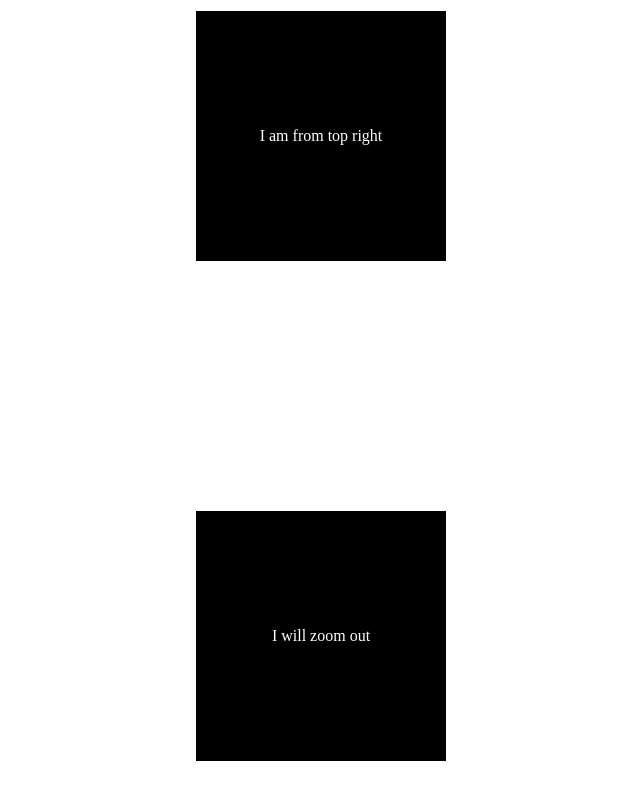
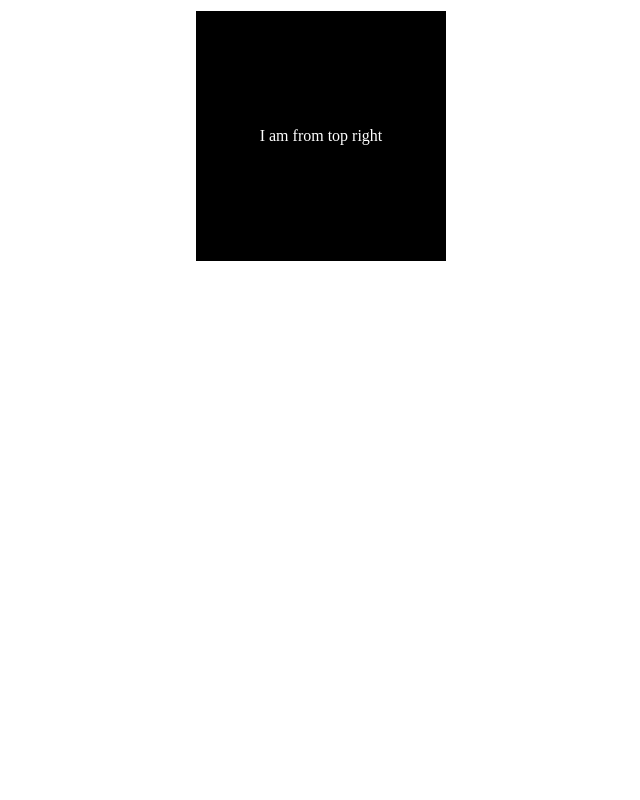
Before and after one commit to atharvamulgund/aosanimation, a plain HTML site: page index.html in a window 1280 px wide. Shown: the part 4371-5171 px from the top of the page, without its empty margins (319-959 px from the left). After the commit the page ends 4877 px from the top, so only its background shows below. Drawn offline with nearby package versions, Linux system fonts and the light colour scheme; a script that the page names is missing.

Commit message:
Update index.html

```diff
--- a/index.html
+++ b/index.html
@@ -21,7 +21,7 @@
     <div class="box" id="box7" data-aos="fade-up-left" data-aos-offest="300" data-aos-duration="1000">I am from right bottom corner</div>
     <div class="box" id="box8" data-aos="fade-down-right" data-aos-offest="300" data-aos-duration="1000">I am from top left</div>
     <div class="box" id="box9" data-aos="fade-down-left" data-aos-offest="300" data-aos-duration="1000">I am from top right</div>
-    <div class="box" id="box10"data-aos="zoom-out" data-aos-offest="300" data-aos-duration="1000">I will zoom out</div>
+
 </body>
 <!-- This is JS CDN -->
 <script src="https://unpkg.com/aos@next/dist/aos.js"></script>
```
